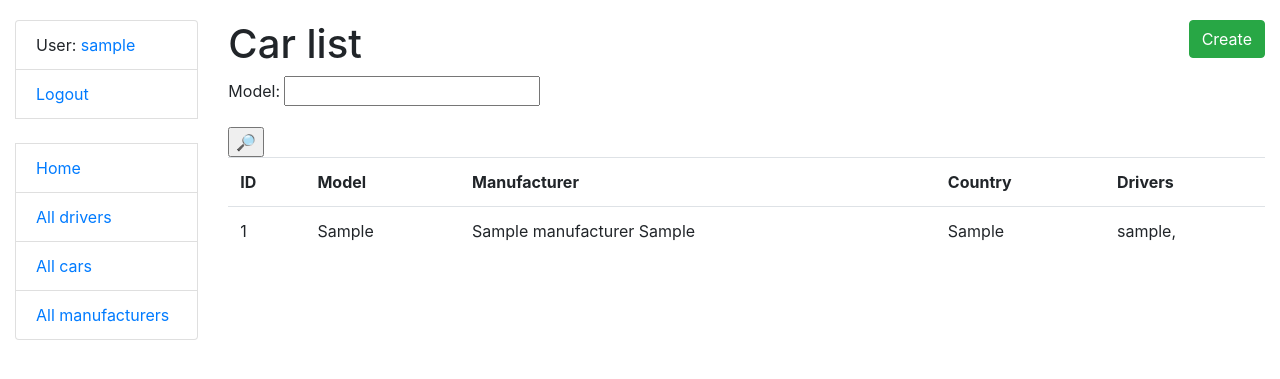
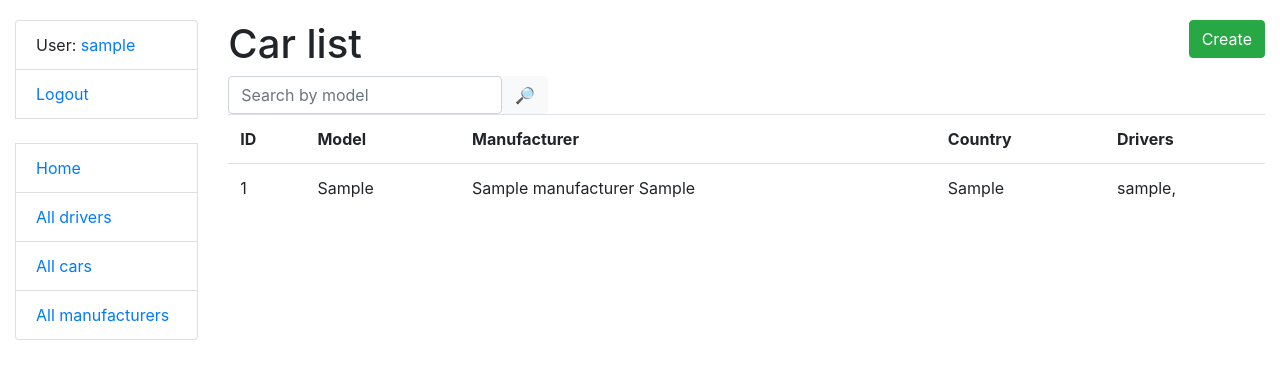
Before and after one commit to Vasyl-Smutok/py-taxi-service, a Django app: page /cars/ in a window 1280 px wide. Shown: the top 379 px of the page. Run offline with Django 4.2, Linux system fonts and the light colour scheme; a user stored in the database is signed in; tables that the repository leaves empty hold one stand-in row (values such as "Sample post"); some libraries are stand-ins or nearby versions.

Commit message:
added search field in car list page

```diff
--- a/requirements.txt
+++ b/requirements.txt
@@ -1,2 +1,3 @@
 django==4.0.2
 django-debug-toolbar==3.2.4
+django-crispy-forms==1.14.0
--- a/taxi/forms.py
+++ b/taxi/forms.py
@@ -35,5 +35,7 @@ class DriverLicenseUpdateForm(forms.ModelForm):
 class CarSearchForm(forms.Form):
     model = forms.CharField(
         max_length=255,
-        required=False
+        required=False,
+        label="",
+        widget=forms.TextInput(attrs={"placeholder": "Search by model"})
     )
--- a/taxi/views.py
+++ b/taxi/views.py
@@ -80,9 +80,19 @@ class CarListView(LoginRequiredMixin, generic.ListView):
 
     def get_context_data(self, *, object_list=None, **kwargs):
         context = super(CarListView, self).get_context_data(**kwargs)
+        model = self.request.GET.get("model", "")
 
-        context["search_form"] = CarSearchForm()
+        context["search_form"] = CarSearchForm(initial={
+            "model": model
+        })
         return context
+
+    def get_queryset(self):
+        model = self.request.GET.get("model")
+
+        if model:
+            return self.queryset.filter(model__icontains=model)
+        return self.queryset
 
 
 class CarDetailView(LoginRequiredMixin, generic.DetailView):
--- a/templates/includes/pagination.html
+++ b/templates/includes/pagination.html
@@ -1,8 +1,9 @@
+{% load query_transform %}
 {% if is_paginated %}
   <ul class="pagination">
     {% if page_obj.has_previous %}
       <li class="page-item">
-        <a href="?page= {{ page_obj.previous_page_number }}" class="page-link">prev</a>
+        <a href="?{% query_transform request page=page_obj.previous_page_number %}" class="page-link">prev</a>
       </li>
     {% endif %}
     <li class="page-item active">
@@ -10,7 +11,7 @@
     </li>
     {% if page_obj.has_next %}
       <li class="page-item">
-        <a href="?page= {{ page_obj.next_page_number }}" class="page-link">next</a>
+        <a href="?{% query_transform request page=page_obj.next_page_number %}" class="page-link">next</a>
       </li>
     {% endif %}
   </ul>
--- a/templates/taxi/car_list.html
+++ b/templates/taxi/car_list.html
@@ -9,12 +9,11 @@
     </button>
   </h1>
 
-    <form action="" method="get">
-    {{ search_form.as_p }}
-    <input type="submit" value="🔎">
-    </form>
-
   {% if car_list %}
+      <form action="" method="get" class="form-inline">
+        {{ search_form|crispy }}
+        <input type="submit" value="🔎" class="btn btn-light">
+      </form>
    <table class="table">
     <tr>
       <th>ID</th>
```
Also changed, not shown: taxi/templatetags/query_transform.py (added, +15 -0 lines).
